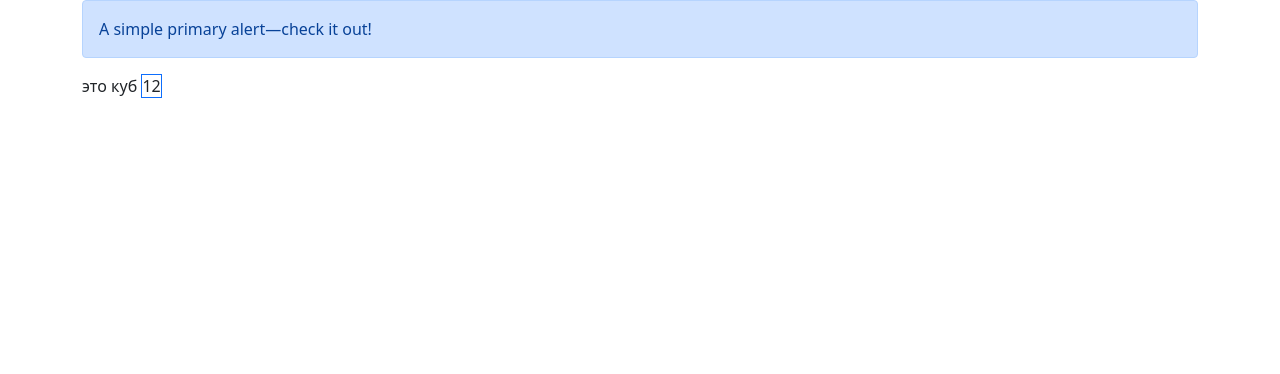
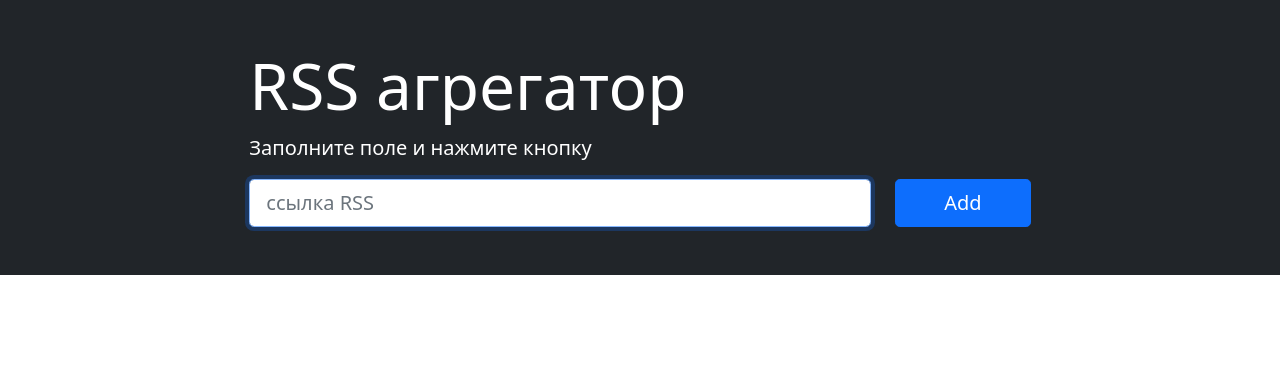
Before and after one commit to Yar56/frontend-project-lvl3, a website built with webpack: page index.html in a window 1280 px wide. Built offline with nearby package versions, Linux system fonts and the light colour scheme.

Commit message:
add layout rss feed

```diff
--- a/index.html
+++ b/index.html
@@ -1,24 +1,41 @@
 <!DOCTYPE html>
 <html lang="en">
-<head>
-    <meta charset="UTF-8">
-    <meta http-equiv="X-UA-Compatible" content="IE=edge">
-    <meta name="viewport" content="width=device-width, initial-scale=1.0">
+  <head>
+    <meta charset="UTF-8" />
+    <meta http-equiv="X-UA-Compatible" content="IE=edge" />
+    <meta name="viewport" content="width=device-width, initial-scale=1.0" />
     <title>Document</title>
-</head>
-<body>
-    <div class="container">
-        <div class="alert alert-primary" role="alert">
-            A simple primary alert—check it out!
+  </head>
+  <body>
+    <main class="flex-grow-1">
+      <section class="container-fluid bg-dark p-5">
+        <div class="row">
+          <div class="col-md-10 col-lg-8 mx-auto text-white">
+            <h1 class="display-3">RSS агрегатор</h1>
+            <p class="lead">Заполните поле и нажмите кнопку</p>
+            <form action="" class="rss-form">
+              <div class="form-group row">
+                <div class="col">
+                  <input autofocus="" required="" name="url" aria-label="url" class="form-control form-control-lg w-100" placeholder="ссылка RSS">
+                </div>
+                <div class="col-auto">
+                  <button type="submit" aria-label="add" class="btn btn-lg btn-primary px-sm-5">Add</button>
+                </div>
+              </div>
+            </form>
+          </div>
         </div>
-        <div>
-            это куб
-            <span class="border border-primary">12</span>
+      </section>
+      <section class="container-fluid p-5">
+        <div class="row">
+          <div class="col-md-10 col-lg-8 mx-auto feeds">
+          </div>
         </div>
-    </div>
-
-
-
-
-</body>
+        <div class="row">
+          <div class="col-md-10 col-lg-8 mx-auto posts">
+          </div>
+        </div>
+      </section>
+    </main>
+  </body>
 </html>
```
Also changed, not shown: 1 other file.
